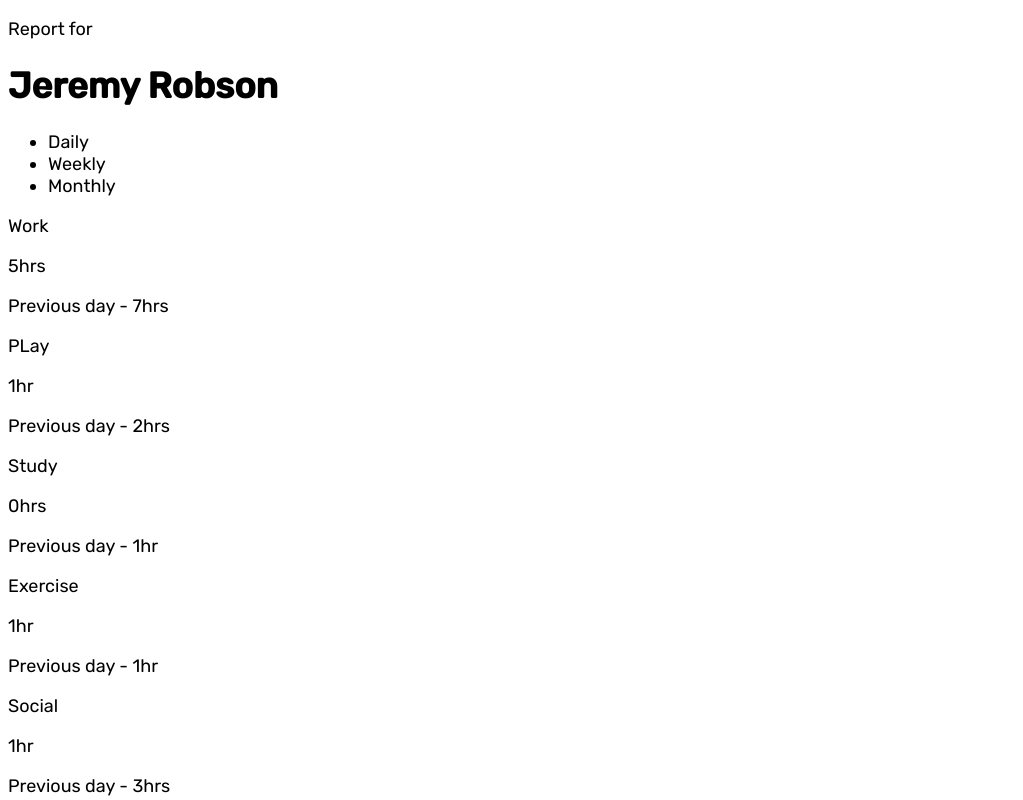
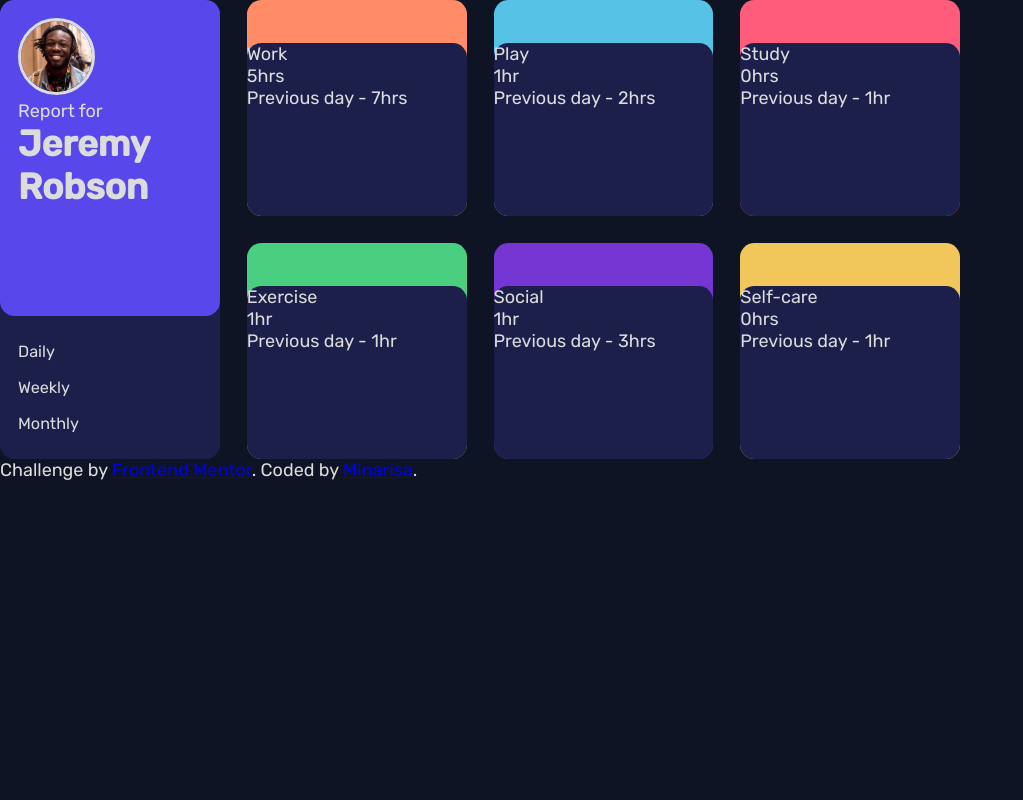
Before and after one commit to Minarisa/fem-time-tracking-dashboard-main, a plain HTML site: page index.html in a window 1280 px wide. Shown: the top 800 px of the page, without its empty margins (0-1023 px from the left). Drawn offline with Linux system fonts and the light colour scheme; no server answers.

Commit message:
CSS and HTML update

```diff
--- a/index.html
+++ b/index.html
@@ -20,10 +20,14 @@
 
 <body>
   <main>
+    <div id="dashboard">
+      <div id="main-container">
         <div id="profile-container">
+          <img src="./images/image-jeremy.png" alt="Jeremy Robson - portrait.">
           <div id="profile">
             <p>Report for</p>
             <h1>Jeremy Robson</h1>
+          </div>
         </div>
         <div id="stats-category">
           <ul>
@@ -33,7 +37,6 @@
           </ul>
         </div>
       </div>
-    <div id="dashboard">
       <div id="work-container" class="card-container">
         <div id="work" class="card">
           <p class="current-stat__title">Work</p>
@@ -43,7 +46,7 @@
       </div>
       <div id="play-container" class="card-container">
         <div id="play" class="card">
-          <p class="current-stat__title">PLay</p>
+          <p class="current-stat__title">Play</p>
           <p class="current-stat__time">1hr</p>
           <p class="previous-stat"><span class="previous-stat__day">Previous day</span> - <span class="previous-stat__time">2hrs</span></p>
         </div>
--- a/style.css
+++ b/style.css
@@ -1,6 +1,6 @@
 :root {
     /* Primary colors: */
-    -color-card: hsl(246, 80%, 60%);
+    --color-card: hsl(246, 80%, 60%);
 
     --color-work: hsl(15, 100%, 70%);
     --color-play: hsl(195, 74%, 62%);
@@ -15,14 +15,115 @@
 
     --hover-color: hsl(235, 45%, 61%);
 
-    --font-color: hsl(236, 100%, 87%);
+    --primary-font-color: rgb(220, 220, 220);
+    --secondary-font-color: hsl(236, 100%, 87%);
 
     /* Font weights: */
     --font-light: 300;
     --font-normal: 400;
     --font-medium: 500;
 
+
+    --radius: 0.8rem;
+
     font-family: Rubik, sans-serif;
     font-size: 18px;
+}
 
+* {
+    margin: 0;
+    padding: 0;
+    box-sizing: border-box;
 }
+
+body {
+    background-color: var(--background-color);
+    color: var(--primary-font-color);
+}
+
+#dashboard {
+    width: 75vw;
+    max-width: 1200px;
+    display: grid;
+    grid-template: repeat(2, 12rem) / repeat(4, 1fr);
+    gap: 1.5rem;
+}
+
+#main-container,
+#profile-container,
+.card-container,
+.card {
+    border-radius: var(--radius);
+}
+
+/* PROFILE CARD*/
+#main-container {
+    grid-row: 1 / 3;
+    background-color: var(--background-cards-color);
+    display: flex;
+    flex-direction: column;
+    align-items: stretch;
+}
+
+#profile-container {
+    background-color: var(--color-card);
+    flex-grow: 1.8;
+    padding: 1rem;
+}
+
+#profile-container img{
+    width: 4.3rem;
+    height: auto;
+    border: 3px solid var(--primary-font-color);
+    border-radius: 50%;
+}
+
+#stats-category {
+    flex-grow: 1;
+    padding: 1rem;
+}
+
+#stats-category ul {
+    height: 100%;
+    display: flex;
+    flex-direction: column;
+    justify-content: space-around;
+    list-style: none;
+    font-size: 0.9rem;
+}
+
+/* CARDS WITH STATISTICS */
+.card-container {
+    display: flex;
+    flex-direction: column;
+    justify-content: end;
+}
+
+#work-container {
+    background-color: var(--color-work);
+}
+
+#play-container {
+    background-color: var(--color-play);
+}
+
+#study-container {
+    background-color: var(--color-study);
+}
+
+#exercise-container {
+    background-color: var(--color-exercise);
+}
+
+#social-container {
+    background-color: var(--color-social);
+}
+
+#self-care-container {
+    background-color: var(--color-self-care);
+}
+
+.card {
+    background-color: var(--background-cards-color);
+    height: 80%;
+}
```
Also changed, not shown: 1 other file. Lines whose indentation alone changed are shown as unchanged.
